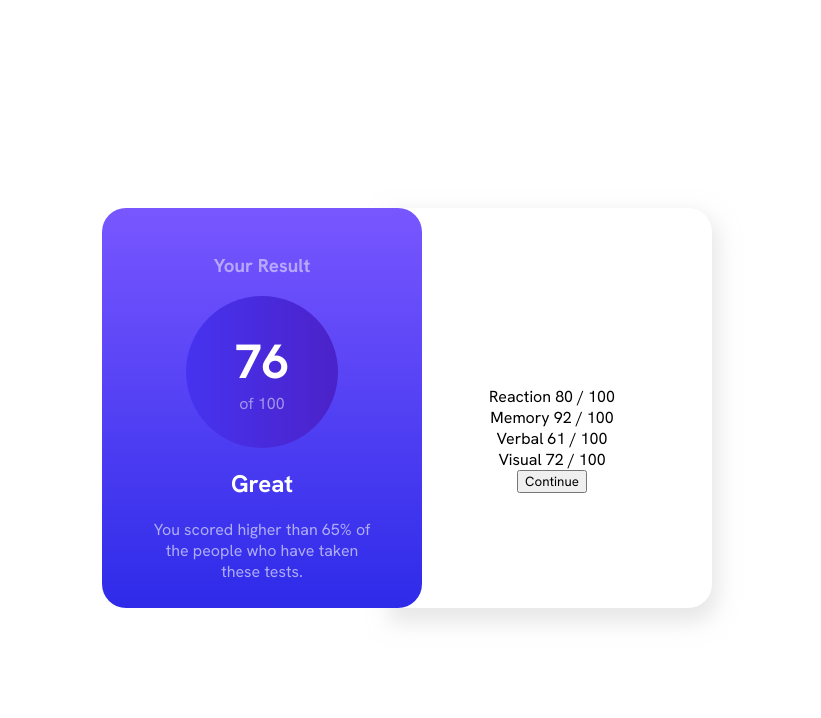
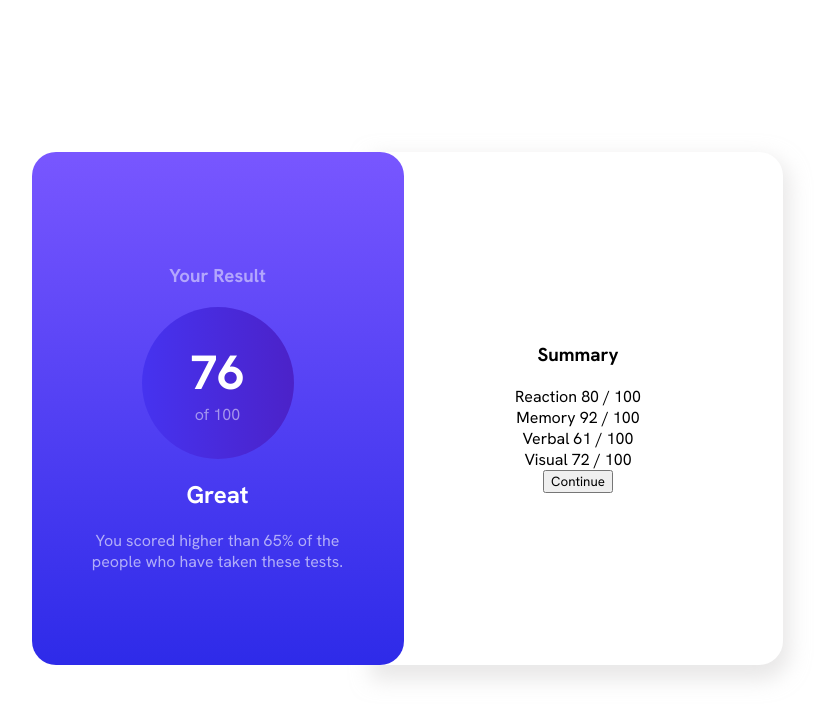
Before and after one commit to sapphirepusa/results-summary-component, a plain HTML site: page index.html in a window 1280 px wide. Shown: the whole page, without its empty margins (233-1054 px from the left). Drawn offline with Linux system fonts and the light colour scheme.

Commit message:
correct sizing

```diff
--- a/style.css
+++ b/style.css
@@ -25,8 +25,9 @@ body {
     align-items: center;
     justify-content: center;
     height: auto;
-    min-height: 100vh;
-    min-width: 100svh;
+    min-height: 100dvh;
+    min-width: 100vh;
+
 }
 
 .result-card {
@@ -37,8 +38,8 @@ body {
     border-radius: 1.5rem;
     background: hsla(256, 72%, 46%, 1);
     background: -webkit-linear-gradient(hsl(252, 100%, 67%), hsl(241, 81%, 54%) );
-    height: 25rem;
-    width: 20rem;
+    height: 32.063rem;
+    width: 23.25rem;
     margin-right: -30px;
 }
 
@@ -61,11 +62,11 @@ body {
     margin: 0;
 }
 
-section h2 {
+.result-card h2 {
     color: hsl(0, 0%, 100%);
 }
 
-section h3 {
+.result-card h3 {
     color: hsla(0, 0%, 100%, 0.5);
 }
 
@@ -86,7 +87,7 @@ use the index z */
     border-top-right-radius: 1.5rem;
     border-bottom-right-radius: 1.5rem;
     box-shadow: 2px 10px 20px 5px rgba(211, 209, 209, 0.5);
-    height: 25rem;
-    width: 20rem;
+    height: 32.063rem;
+    width: 25.563rem;
     z-index: -1;
 }
```
Also changed, not shown: design/Desktop - 1.jpg (added).
